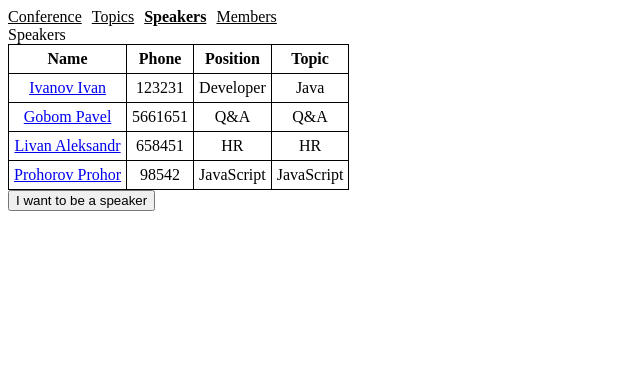
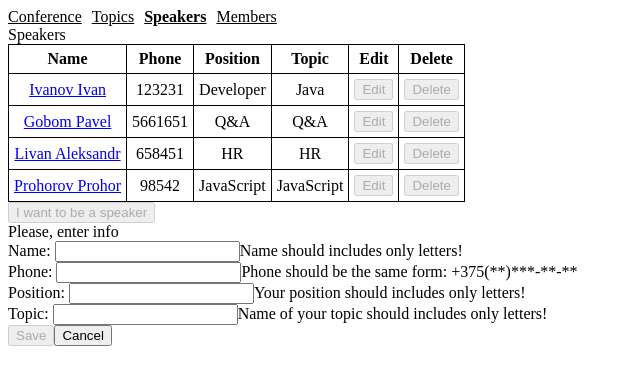
Before and after one commit to marfuny51/Conference, a React app: page /speakers in a window 1280 px wide. Both pictures are taken after a click on the button "I want to be a speaker". Shown: the top 384 px of the page, without its empty margins (0-640 px from the left). Built offline with nearby package versions, Linux system fonts and the light colour scheme.

Commit message:
speakers

```diff
--- a/components/Speaker.js
+++ b/components/Speaker.js
@@ -1,31 +1,32 @@
 import React from 'react';
 import PropTypes from 'prop-types';
 import { NavLink } from 'react-router-dom';
+import {voteEvents} from './events';
 
 import './Speakers.css';
 
 class Speaker extends React.PureComponent {
 
   static propTypes = {
-    speakers:PropTypes.arrayOf(
-        PropTypes.shape({
+    speaker:PropTypes.shape({
           id: PropTypes.number.isRequired,
           name: PropTypes.string.isRequired,
           phone: PropTypes.string.isRequired,
           position: PropTypes.string.isRequired,
           topic: PropTypes.string.isRequired,
         })
-      ),
   };
 
   render() {
 
     return (
-    <tr key={this.props.info.id}>
-        <td><NavLink to={"/speaker/"+this.props.info.name}>{this.props.info.name}</NavLink></td>
-        <td>{this.props.info.phone}</td>
-        <td>{this.props.info.position}</td>
-        <td>{this.props.info.topic}</td>
+    <tr>
+        <td><NavLink to={"/speaker/"+this.props.speaker.name}>{this.props.speaker.name}</NavLink></td>
+        <td>{this.props.speaker.phone}</td>
+        <td>{this.props.speaker.position}</td>
+        <td>{this.props.speaker.topic}</td>
+        <td><input type="button" value="Edit" disabled = {(this.props.newID===1)?false:true} /></td>
+        <td><input type="button" value="Delete" disabled = {(this.props.mode===1)?false:true}/></td>
     </tr>
     );
 
--- a/components/Speakers.js
+++ b/components/Speakers.js
@@ -1,7 +1,8 @@
 import React from 'react';
 import PropTypes from 'prop-types';
-
+import {voteEvents} from './events';
 import Speaker from './Speaker';
+import AddSpeaker from './AddSpeaker'
 
 import './Speakers.css';
 
@@ -19,14 +20,55 @@ class Speakers extends React.PureComponent {
       ),
   };
 
-  addSpeaker() {
+  state = {
+    speakers: this.props.speakers,
+    mode: null, //0 -view, 1- edit, 2 -add
+  }
 
+  componentDidMount = () => {
+    voteEvents.addListener('ESave',this.speakerSave);
+    voteEvents.addListener('ECancel',this.speakerCancel);
+  };
+
+  componentWillUnmount = () => {
+    voteEvents.removeListener('ESave',this.speakerSave);
+    voteEvents.removeListener('ECancel',this.speakerCancel);
+  };
+
+  speakerSave = (id, name, phone, position, topic) => {
+    let speakers = [...this.state.speakers];
+    if (this.state.mode===1) {
+      speakers.forEach( (c, i) => {
+        if (c.id == id) {
+          let speaker={...c};
+          speaker.name = name;
+          speaker.phone = phone;
+          speaker.position = position;
+          speaker.topic = topic;
+          speakers[i]=speaker;
+        }
+      })
+    };
+    if (this.state.mode===2) {
+        let newObject = {id:speakers.length+2, name: name, phone: phone, position: position, topic: topic};
+        speakers = [...speakers, newObject];
+    }
+    this.setState({ mode:0, speakers: speakers});
+  };
+
+  speakerCancel = () => {
+    let speakers = [...this.state.speakers];
+    this.setState({mode:0, speakers: speakers});
+  }
+
+  addSpeaker = (EO) => {
+    this.setState({mode:2})
   }
 
   render() {
-
-    var speakersCode=this.props.speakers.map( speaker =>
-      <Speaker key={speaker.id} info={speaker}  />
+    let speakers = [...this.state.speakers];
+    var speakersCode=speakers.map( speaker =>
+      <Speaker key={speaker.id} speaker={speaker}  />
     );
 
     return (
@@ -39,13 +81,27 @@ class Speakers extends React.PureComponent {
                   <th>Phone</th>
                   <th>Position</th>
                   <th>Topic</th>
+                  <th>Edit</th>
+                  <th>Delete</th>
               </tr>
           </thead>
           <tbody>
           {speakersCode}
           </tbody>
         </table>
-        <input type="button" value="I want to be a speaker" onclick = {this.addSpeaker}/>
+        <input type="button" value="I want to be a speaker" onClick = {this.addSpeaker} disabled = {(this.state.mode===2)?true:false}/>
+
+        {
+        (this.state.mode===2)&&
+        <AddSpeaker key={this.state.speakers.length+2}
+        mode={this.state.mode}
+        id={this.state.speakers.length+2}
+        name=''
+        phone=''
+        position=''
+        topic=''/>
+      }
+
       </div>
     )
     ;
--- a/components/Topic.js
+++ b/components/Topic.js
@@ -1,13 +1,14 @@
 import React from 'react';
 import PropTypes from 'prop-types';
 import { NavLink } from 'react-router-dom';
+import {voteEvents} from './events';
 
 import './Topic.css';
 
 class Topic extends React.PureComponent {
 
   static propTypes = {
-    info:PropTypes.shape({
+    topic:PropTypes.shape({
       id: PropTypes.number.isRequired,
       title: PropTypes.string.isRequired,
       mainWords: PropTypes.string.isRequired,
@@ -18,10 +19,10 @@ class Topic extends React.PureComponent {
   render() {
 
     return (
-      <tr key={this.props.info.id}>
-        <td><NavLink to={"/topic/"+this.props.info.title}>{this.props.info.title}</NavLink></td>
-        <td>{this.props.info.mainWords}</td>
-        <td>{this.props.info.author}</td>
+      <tr key={this.props.topic.id}>
+        <td><NavLink to={"/topic/"+this.props.topic.title}>{this.props.topic.title}</NavLink></td>
+        <td>{this.props.topic.mainWords}</td>
+        <td>{this.props.topic.author}</td>
         <td><input type="button" value="Read more..."/></td>
       </tr>
     );
--- /dev/null
+++ b/components/addSpeaker.js
@@ -0,0 +1,136 @@
+import React from 'react';
+import PropTypes from 'prop-types';
+import {voteEvents} from './events';
+
+//import './editadd.css';
+
+class AddSpeaker extends React.PureComponent {
+
+  static propTypes = {
+    speaker:PropTypes.shape({
+        id: PropTypes.number.isRequired,
+        name: PropTypes.string.isRequired,
+        phone: PropTypes.string.isRequired,
+        position: PropTypes.string.isRequired,
+        topic: PropTypes.string.isRequired,
+    })
+  };
+
+  state = {
+    newName: '',
+    newPhone: '',
+    newPosition: '',
+    newTopic: '',
+    errorName: '',
+    errorPhone: '',
+    errorPosition: '',
+    errorTopic: '',
+    valideName: true,
+    validePhone: true,
+    validePosition: true,
+    valideTopic: true,
+  }
+
+  componentDidMount() {
+    if (!this.state.newName.match(/^[A-Za-z]+$/)) {
+        this.setState({errorName:'Name should includes only letters!', valideName: false});
+    }
+    else {
+        this.setState({errorName:'', valideName: true});
+    }
+    if (!this.state.newPhone.match(/^(\s*)?(\+)?([- _():=+]?\d[- _():=+]?){10,14}(\s*)?$/)) {
+        this.setState({errorPhone:'Phone should be the same form: +375(**)***-**-**', validePhone: false});
+    }
+    else {
+        this.setState({errorPhone:'', validePhone: true});
+    }
+    if (!this.state.newPosition.match(/^[A-Za-z]+$/)) {
+        this.setState({errorPosition:'Your position should includes only letters!', validePosition: false});
+    }
+    else {
+        this.setState({errorPosition:'', validePosition: true});
+    }
+    if (!this.state.newTopic.match(/^[A-Za-z]+$/)) {
+        this.setState({errorTopic:'Name of your topic should includes only letters!', valideTopic: false});
+    }
+    else {
+        this.setState({errorTopic:'', valideTopic: true});
+    }
+}
+
+  setNewName = (EO) => {
+    this.setState({newName: EO.target.value}, this.error);
+  }
+
+  setNewPhone = (EO) => {
+    this.setState({newPhone: EO.target.value}, this.error);
+  }
+
+  setNewPosition = (EO) => {
+    this.setState({newPosition: EO.target.value}, this.error);
+  }
+
+  setNewTopic = (EO) => {
+    this.setState({newTopic: EO.target.value}, this.error);
+  }
+
+  error = () => {
+    if (!this.state.newName.match(/^[A-Za-z]+$/)) {
+        this.setState({errorName:'Name should includes only letters!', valideName: false});
+    }
+    else {
+        this.setState({errorName:'', valideName: true});
+    }
+    if (!this.state.newPhone.match(/^(\s*)?(\+)?([- _():=+]?\d[- _():=+]?){10,14}(\s*)?$/)) {
+        this.setState({errorPhone:'Phone should be the same form: +375(**)***-**-**', validePhone: false});
+    }
+    else {
+        this.setState({errorPhone:'', validePhone: true});
+    }
+    if (!this.state.newPosition.match(/^[A-Za-z]+$/)) {
+        this.setState({errorPosition:'Your position should includes only letters!', validePosition: false});
+    }
+    else {
+        this.setState({errorPosition:'', validePosition: true});
+    }
+    if (!this.state.newTopic.match(/^[A-Za-z]+$/)) {
+        this.setState({errorTopic:'Name of your topic should includes only letters!', valideTopic: false});
+    }
+    else {
+        this.setState({errorTopic:'', valideTopic: true});
+    }
+  }
+
+  save = () => {
+    let name=this.state.newName;
+    let phone=this.state.newPhone;
+    let position=this.state.newPosition;
+    let topic=this.state.newTopic;
+    voteEvents.emit('ESave', this.props.id, name, phone, position, topic);
+    voteEvents.emit('EAddTopic', this.props.id, name, topic);
+  }
+
+  cancel = () => {
+    voteEvents.emit('ECancel');
+  }
+
+  render() {
+
+    return (
+        <div key = {this.props.id}>
+            <span>Please, enter info</span><br/>
+    <span>Name: </span><input type='text' defaultValue={this.props.name} onChange={this.setNewName}/><span>{this.state.errorName}</span><br/>
+            <span>Phone: </span><input type='text'defaultValue={this.props.phone} onChange={this.setNewPhone}/><span>{this.state.errorPhone}</span><br/>
+            <span>Position: </span><input type='text'defaultValue={this.props.position} onChange={this.setNewPosition}/><span>{this.state.errorPosition}</span><br/>
+            <span>Topic: </span><input type='text'defaultValue={this.props.topic} onChange={this.setNewTopic}/><span>{this.state.errorTopic}</span><br/>
+            <input type="button" value="Save" onClick={this.save} disabled = {(this.state.valideName&&this.state.validePhone&&this.state.validePosition&&this.state.valideTopic)?false:true}/>
+            <input type="button" value="Cancel" onClick={this.cancel}/>
+        </div>
+
+    );
+
+  }
+
+}
+
+export default AddSpeaker;
--- /dev/null
+++ b/components/events.js
@@ -0,0 +1,9 @@
+import {EventEmitter} from 'events';
+
+let voteEvents=new EventEmitter();
+// в потоке voteEvents будут все события, связанные с голосованием
+// событие "EAnswerClicked" - кликнут вариант ответа, его сэмиттирует VotesAnswer и примет VotesBlock
+// событие "EFreeAnswerTextChanged" - изменён текст свободного ответа, его сэмиттирует VotesAnswer и примет VotesBlock
+// лучше работать не с текстовыми литералами, а объявить переменные с соответствующими значениями
+
+export {voteEvents};
--- a/pages/Page_Speakers.js
+++ b/pages/Page_Speakers.js
@@ -9,10 +9,10 @@ class Page_Speakers extends React.PureComponent {
     return (
       <Speakers
       speakers= {
-        [{name:"Ivanov Ivan", phone:'123231', position: 'Developer', topic: 'Java'},
-        {name:"Gobom Pavel", phone:'5661651', position: 'Q&A', topic: 'Q&A'},
-        {name:"Livan Aleksandr", phone:'658451', position: 'HR', topic: 'HR'},
-        {name:"Prohorov Prohor", phone:'98542', position: 'JavaScript', topic: 'JavaScript'}]
+        [{id:1, name:"Ivanov Ivan", phone:'123231', position: 'Developer', topic: 'Java'},
+        {id:2, name:"Gobom Pavel", phone:'5661651', position: 'Q&A', topic: 'Q&A'},
+        {id:3, name:"Livan Aleksandr", phone:'658451', position: 'HR', topic: 'HR'},
+        {id:4, name:"Prohorov Prohor", phone:'98542', position: 'JavaScript', topic: 'JavaScript'}]
     }
       />
     );
```
Also changed, not shown: components/Topics.js (+31 -3 lines).
